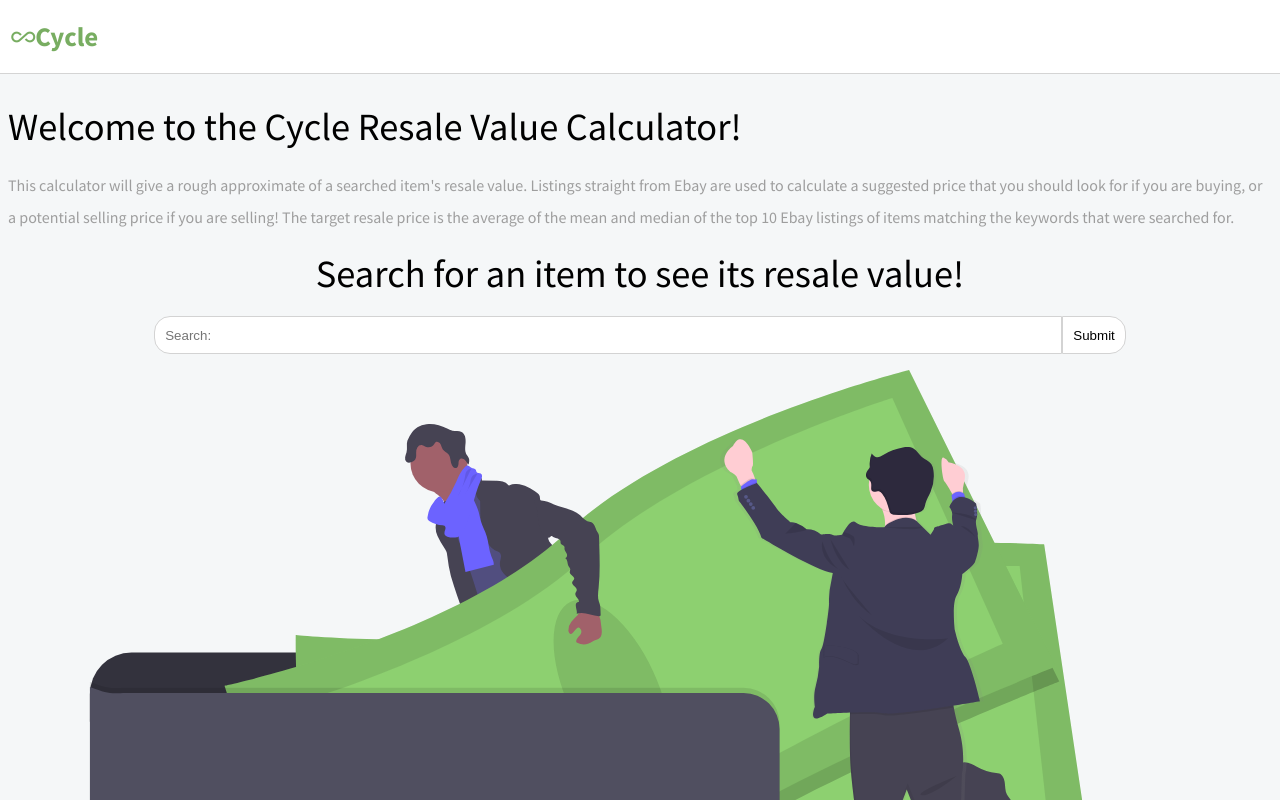
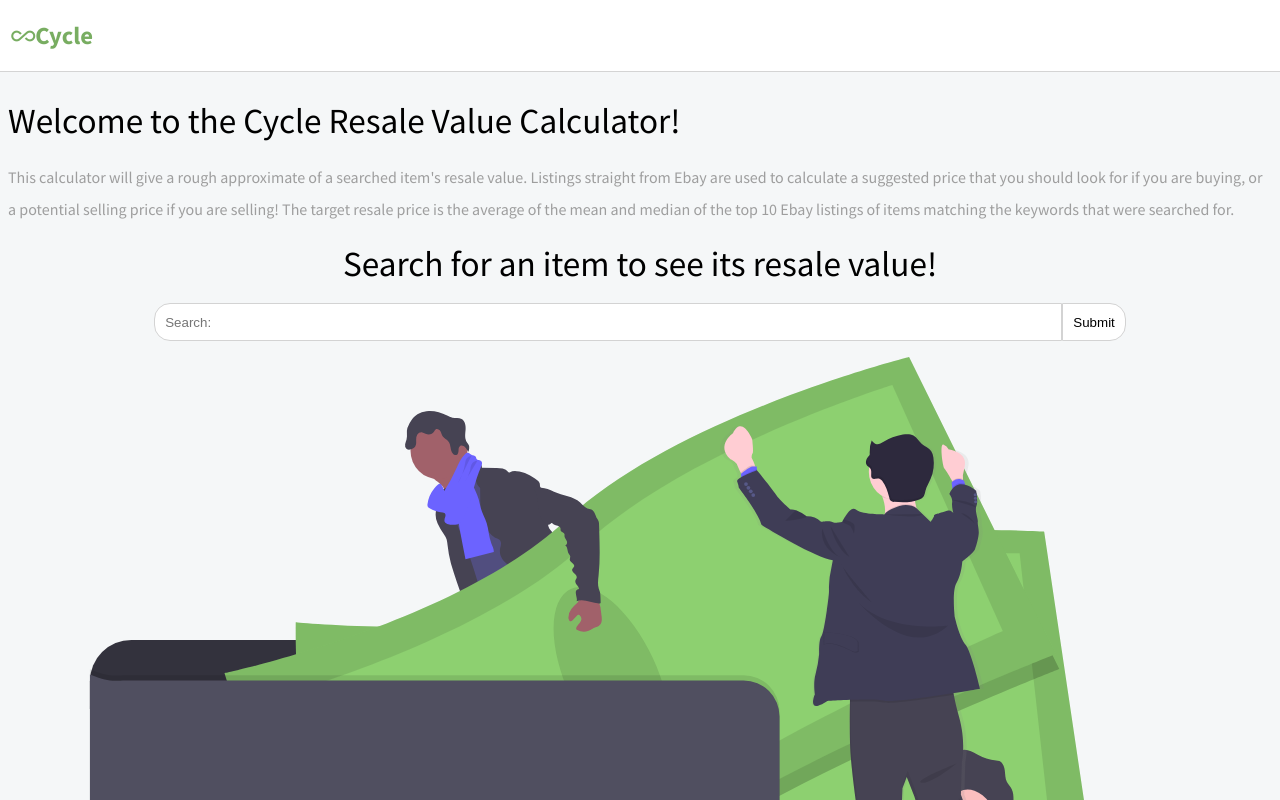
Before and after one commit to RyanASC20/resalecalculator, a Next.js app: page / in a window 1280 px wide. Shown: the top 800 px of the page. Built offline with nearby package versions, Linux system fonts and the light colour scheme.

Commit message:
adjust response h1 and h2 size

```diff
--- a/styles/global.scss
+++ b/styles/global.scss
@@ -22,10 +22,16 @@ body {
     }
 
     h1 {
-        font-size: 2.4em;
+        font-size: 2.2em;
+        @media(min-width: 1365px) {
+            font-size: 2.4em;
+        }
     }
     h2 {
-        font-size: 1.4em;
+        font-size: 1.2em;
+        @media(min-width: 1365px) {
+            font-size: 1.4em;
+        }
     }
 
     a {
```
